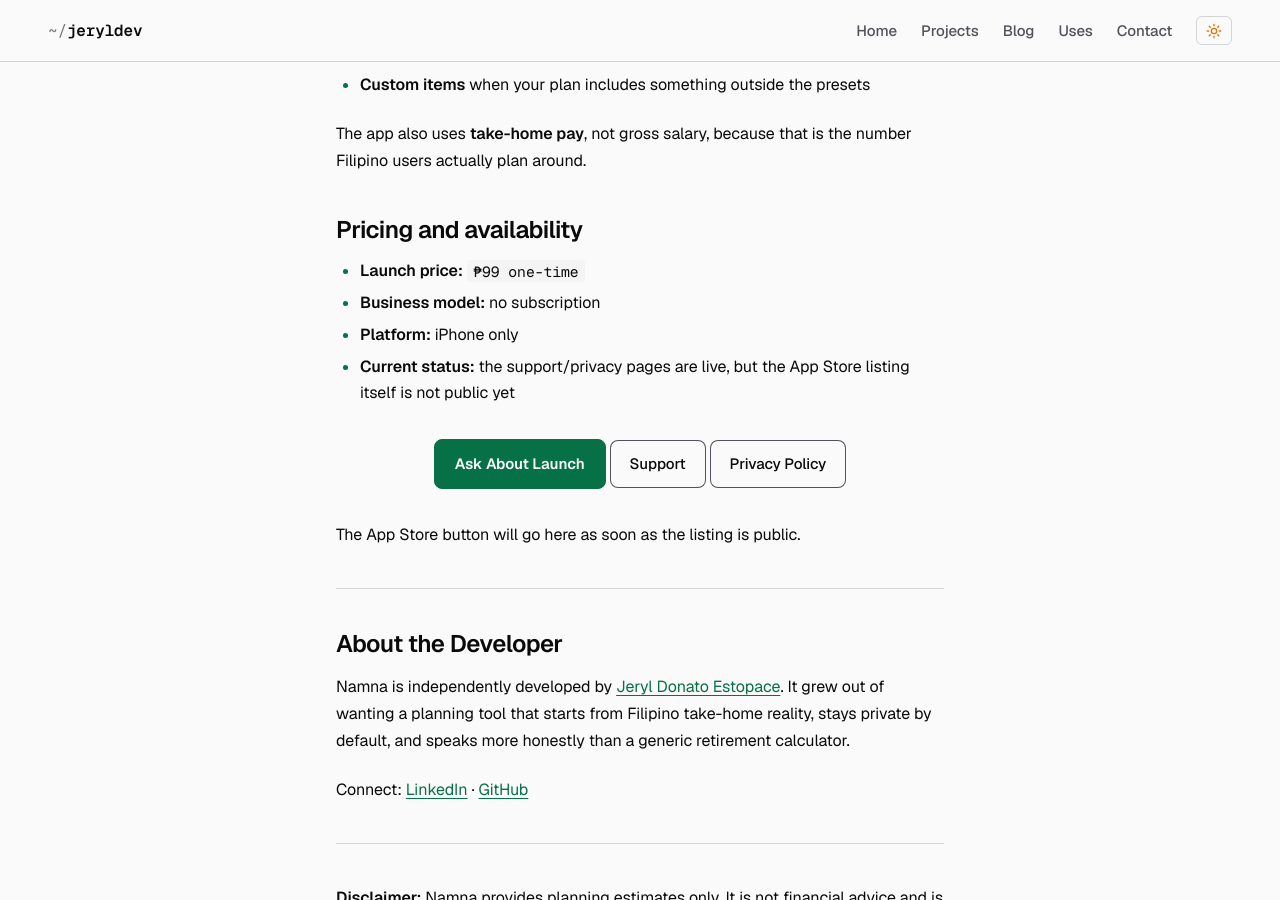
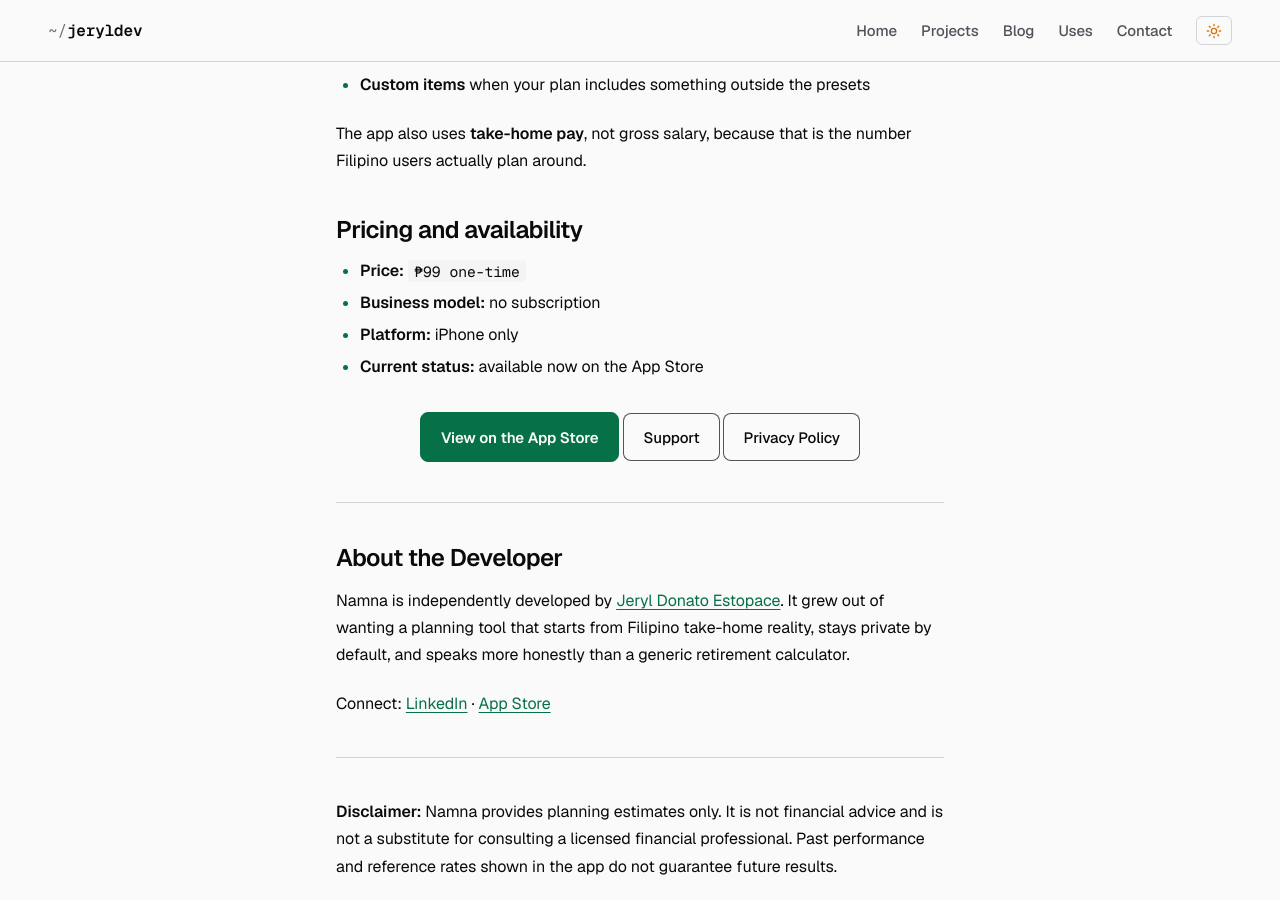
Before and after one commit to jeryldev/jeryldev.github.io, a Jekyll site: the page built from namna.md, in a window 1280 px wide and 900 px high, scrolled down 7420 px. Built offline with Jekyll 4.4.1, drawn with Linux system fonts in a browser that asks for light colours; some of the changed text lies outside the part shown.

Commit message:
Update Namna website for App Store launch

```diff
--- a/_data/projects.yml
+++ b/_data/projects.yml
@@ -7,7 +7,7 @@
     - Expo
     - TypeScript
     - SQLite
-  status: Launching at ₱99 one-time
+  status: Live on the App Store · ₱99 one-time
   highlights:
     - Current plan estimate built around take-home pay and Money Today
     - Presets for MP2, PERA, PSE, RTBs, SSS, GSIS, and more
@@ -17,6 +17,8 @@
     - English and Filipino throughout
     - All data stays on the device — SQLite, no backend
   links:
+    - label: App Store
+      url: https://apps.apple.com/us/app/namna/id6763838525
     - label: Product Page
       url: /namna/
     - label: Privacy Policy
--- a/namna.md
+++ b/namna.md
@@ -2,7 +2,7 @@
 layout: page
 title: Namna — Private Financial Planning App for Filipinos on iPhone
 permalink: /namna/
-description: "A private financial planning app for Filipinos on iPhone. Estimate when your money may be enough, compare What If changes, and keep everything on-device. Launch price: ₱99 one-time."
+description: "A private financial planning app for Filipinos on iPhone. Estimate when your money may be enough, compare What If changes, and keep everything on-device. Available on the App Store for ₱99 one-time."
 image: /images/namna-screenshots/03-home-current-plan.png
 ---
 
@@ -10,9 +10,9 @@
   <p class="namna-kicker">Private · iPhone-only · English + Filipino</p>
   <p class="namna-lede"><strong>Namna is a private financial planning app for Filipinos.</strong> It helps you understand your current plan, compare future What If changes, and keep everything on your iPhone without accounts, ads, or tracking.</p>
   <div class="namna-meta">
-    <span class="badge">Launch price: ₱99 one-time</span>
+    <span class="badge">₱99 one-time</span>
     <span class="badge">No subscription</span>
-    <span class="badge">App Store page not public yet</span>
+    <span class="badge">Available on the App Store</span>
     <span class="badge">All data stays on device</span>
   </div>
 </div>
@@ -122,18 +122,16 @@
 
 ## Pricing and availability
 
-- **Launch price:** `₱99 one-time`
+- **Price:** `₱99 one-time`
 - **Business model:** no subscription
 - **Platform:** iPhone only
-- **Current status:** the support/privacy pages are live, but the App Store listing itself is not public yet
+- **Current status:** available now on the App Store
 
 <div style="text-align: center; margin: 2rem 0;">
-  <a href="/contact/" class="btn btn-primary">Ask About Launch</a>
+  <a href="https://apps.apple.com/us/app/namna/id6763838525" class="btn btn-primary">View on the App Store</a>
   <a href="/namna-support/" class="btn btn-ghost">Support</a>
   <a href="/namna-privacy/" class="btn btn-ghost">Privacy Policy</a>
 </div>
-
-The App Store button will go here as soon as the listing is public.
 
 ---
 
@@ -141,7 +139,7 @@
 
 Namna is independently developed by [Jeryl Donato Estopace](/). It grew out of wanting a planning tool that starts from Filipino take-home reality, stays private by default, and speaks more honestly than a generic retirement calculator.
 
-Connect: [LinkedIn](https://www.linkedin.com/in/jeryldev/) · [GitHub](https://github.com/jeryldev)
+Connect: [LinkedIn](https://www.linkedin.com/in/jeryldev/) · [App Store](https://apps.apple.com/us/app/namna/id6763838525)
 
 ---
 
```
Also changed, not shown: other parts of namna.md (+8 -0 lines), _posts/2026-04-18-namna-financial-independence-for-filipinos.md (+4 -4 lines), namna-support.md (+2 -2 lines).
